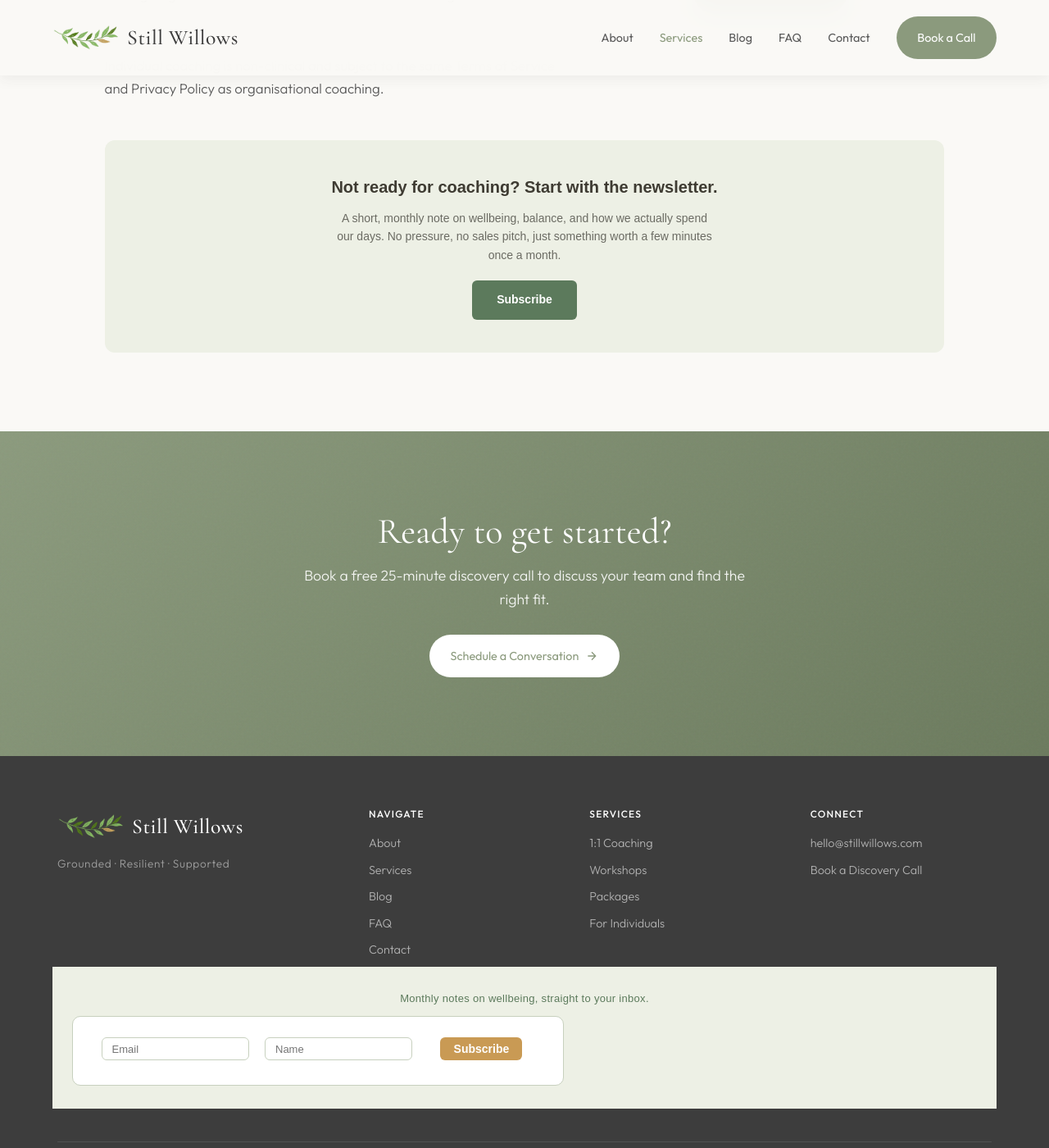
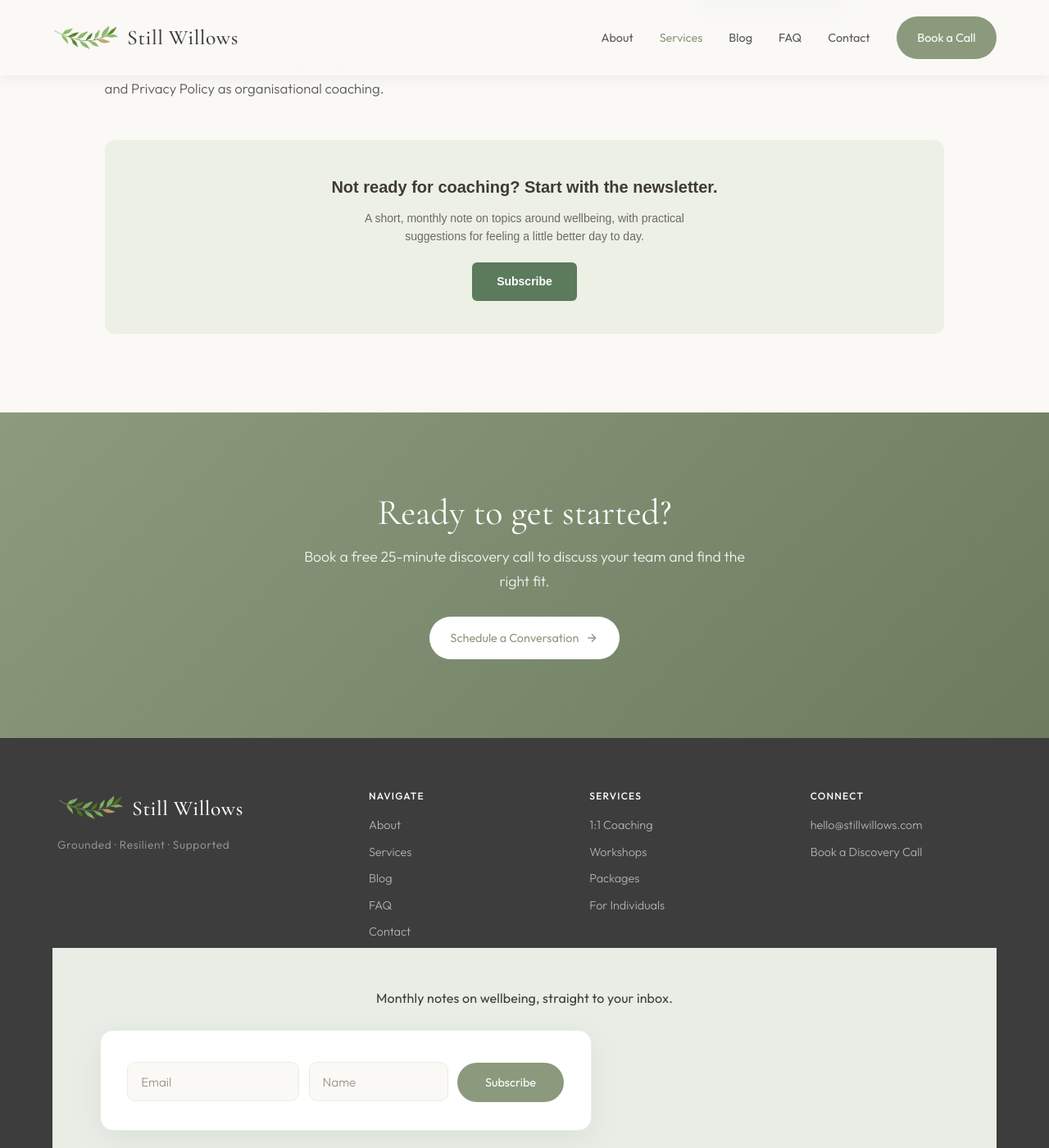
Before and after one commit to captainmike/stillwillows-website, a Jekyll site: the page built from services.md, in a window 1280 px wide and 1400 px high, scrolled down 3653 px. Shown: the whole window at 82% size. Built offline with Jekyll 4.4.1, drawn with Linux system fonts in a browser that asks for light colours; comment, search, counter and statistics services are not loaded.

Commit message:
Restyle footer signup widget to match design system, tweak copy
Footer: the Zoho Quick Form widget now uses the site's actual tokens
instead of the third-party defaults — sage-pale band, white card with
16px radius and soft shadow (matching .pilot-form-wrapper), cream
inputs with sage-pale borders and a sage focus ring (matching
.form-group input), a pill-shaped sage Subscribe button (matching
.btn), and Outfit throughout. The success/error states were re-tinted
to the same palette instead of generic green/red. Every script tag,
element id, hidden input name/value, and the form's action/method are
byte-for-byte unchanged — verified by diffing those attributes before
and after — only presentation changed.

Blog: dropped "honest" from the subscribe blurb per feedback.
Services: tightened the individuals-section blurb's grammar.
Co-Authored-By: Claude Sonnet 5 <noreply@anthropic.com>
Claude-Session: https://claude.ai/code/session_01Mw4ErnTp1PZACHf5pfyyKZ

```diff
--- a/_includes/footer.html
+++ b/_includes/footer.html
@@ -29,8 +29,8 @@
     </div>
   </div>
 
-  <div style="background-color:#EDF0E5; padding:28px 24px; text-align:center; font-family:Arial, Helvetica, sans-serif;">
-    <div style="font-size:13px; color:#5C7A5C; margin-bottom:10px; letter-spacing:0.3px;">
+  <div style="background-color: var(--sage-pale); padding: 3rem 5%; text-align:center; font-family: 'Outfit', sans-serif;">
+    <div style="font-size: 1rem; color: var(--charcoal); margin-bottom: 1.5rem; font-weight: 400; letter-spacing: 0.01em;">
       Monthly notes on wellbeing, straight to your inbox.
     </div>
 
@@ -43,14 +43,29 @@
       };
     </script>
     <style>.quick_form_28_css * { -webkit-box-sizing: border-box !important; -moz-box-sizing: border-box !important; box-sizing: border-box !important; overflow-wrap: break-word }@media only screen and (max-width: 600px) {.quick_form_28_css[name="SIGNUP_BODY"] { width: 100% !important; min-width: 100% !important; margin: 0px auto !important; padding: 0px !important } .SIGNUP_FLD { width: 90% !important; margin: 10px 5% !important; padding: 0px !important } .SIGNUP_FLD input { margin: 0 !important } }</style>
+    <style>
+      #EMBED_FORM_EMAIL_LABEL:focus,
+      #EMBED_FORM_NAME_LABEL:focus {
+        border-color: var(--sage) !important;
+        box-shadow: 0 0 0 3px rgba(139, 154, 125, 0.12) !important;
+      }
+      #EMBED_FORM_EMAIL_LABEL::placeholder,
+      #EMBED_FORM_NAME_LABEL::placeholder {
+        color: var(--stone) !important;
+        font-weight: 300 !important;
+      }
+      #zcWebOptin:hover {
+        background-color: var(--charcoal) !important;
+      }
+    </style>
     <!--Zoho Campaigns Web-Optin Form's Header Code Ends Here--><!--Zoho Campaigns Web-Optin Form Starts Here-->
     <div id="sf3z77019f59b46cf360de0cbc9ef70dc48e3ce5692afe3b492f897adca3319764c7" data-type="signupform" style="opacity: 1;">
       <div id="customForm">
-        <div class="quick_form_28_css" style="background-color: rgb(255, 255, 255); width: 600px; max-width: 100%; z-index: 2; font-family: Arial; border-width: 1px; border-style: solid; border-color: rgb(199, 208, 190); border-radius: 10px; background-position: 0px 100%; background-repeat: no-repeat; overflow: hidden" name="SIGNUP_BODY">
+        <div class="quick_form_28_css" style="background-color: white; width: 600px; max-width: 100%; z-index: 2; font-family: 'Outfit', sans-serif; border-width: 1px; border-style: solid; border-color: var(--sage-pale); border-radius: 16px; background-position: 0px 100%; background-repeat: no-repeat; overflow: hidden; box-shadow: 0 10px 40px rgba(0, 0, 0, 0.06);" name="SIGNUP_BODY">
           <div>
             <div style="display: none" id="SIGNUP_HEADING">Join Our Newsletter</div>
             <div style="position:relative;">
-              <div id="Zc_SignupSuccess" style="display:none;position:absolute;margin-left:4%;width:90%;background-color: white; padding: 3px; border: 3px solid rgb(194, 225, 154);  margin-top: 10px;margin-bottom:10px;word-break:break-all">
+              <div id="Zc_SignupSuccess" style="display:none;position:absolute;margin-left:4%;width:90%;background-color: var(--cream); padding: 0.75rem; border: 1px solid var(--sage);  margin-top: 10px;margin-bottom:10px;word-break:break-all; border-radius: 8px;">
                 <table width="100%" cellpadding="0" cellspacing="0" border="0">
                   <tbody>
                     <tr>
@@ -58,23 +73,23 @@
                         <img class="successicon" src="https://zgnp-zngp.maillist-manage.com/images/challangeiconenable.jpg" align="absmiddle">
                       </td>
                       <td>
-                        <span id="signupSuccessMsg" style="color: rgb(73, 140, 132); font-family: sans-serif; font-size: 14px;word-break:break-word">&nbsp;&nbsp;Thank you for Signing Up</span>
+                        <span id="signupSuccessMsg" style="color: var(--sage-dark); font-family: 'Outfit', sans-serif; font-size: 14px;word-break:break-word">&nbsp;&nbsp;Thank you for Signing Up</span>
                       </td>
                     </tr>
                   </tbody>
                 </table>
               </div>
             </div>
-            <form method="POST" id="zcampaignOptinForm" style="margin: 0px; width: 100%; padding: 0px 25px" action="https://zgnp-zngp.maillist-manage.com/weboptin.zc" target="_zcSignup">
-              <div style="background-color: rgb(255, 235, 232); padding: 10px; color: rgb(210, 0, 0); font-size: 11px; margin: 20px 10px 0px; border: 1px solid rgb(255, 217, 211); opacity: 1; display: none" id="errorMsgDiv">Please correct the marked field(s) below.</div>
-              <div style="position: relative; margin: 25px 0 30px; width: 180px; height: 28px; display: inline-block" class="SIGNUP_FLD">
-                <input type="text" style="font-size: 13px; border: 1px solid rgb(199, 208, 190); border-radius: 6px; width: 100%; height: 100%; z-index: 4; outline: none; padding: 8px 12px; color: rgb(62, 59, 50); text-align: left; font-family: &quot;Arial&quot;; background-color: rgb(255, 255, 255); box-sizing: border-box" placeholder="Email" changeitem="SIGNUP_FORM_FIELD" name="CONTACT_EMAIL" id="EMBED_FORM_EMAIL_LABEL">
+            <form method="POST" id="zcampaignOptinForm" style="margin: 0px; width: 100%; padding: 2rem 1.5rem 1.75rem" action="https://zgnp-zngp.maillist-manage.com/weboptin.zc" target="_zcSignup">
+              <div style="background-color: rgba(196, 166, 138, 0.15); padding: 0.6rem 0.75rem; color: var(--charcoal); font-size: 12px; margin: 0 0 1rem; border: 1px solid var(--terracotta-muted); opacity: 1; display: none; border-radius: 8px;" id="errorMsgDiv">Please correct the marked field(s) below.</div>
+              <div style="position: relative; margin: 0.4rem 0.5rem 0.4rem 0; width: 210px; height: 48px; display: inline-block" class="SIGNUP_FLD">
+                <input type="text" style="font-size: 0.95rem; border: 1px solid var(--sage-pale); border-radius: 10px; width: 100%; height: 100%; z-index: 4; outline: none; padding: 0.8rem 1rem; color: var(--charcoal); text-align: left; font-family: 'Outfit', sans-serif; font-weight: 300; background-color: var(--cream); box-sizing: border-box" placeholder="Email" changeitem="SIGNUP_FORM_FIELD" name="CONTACT_EMAIL" id="EMBED_FORM_EMAIL_LABEL">
               </div>
-              <div style="position: relative; margin: 25px 15px 30px; width: 180px; height: 28px; display: inline-block" class="SIGNUP_FLD">
-                <input type="text" style="font-size: 13px; border: 1px solid rgb(199, 208, 190); border-radius: 6px; width: 100%; height: 100%; z-index: 4; outline: none; padding: 8px 12px; color: rgb(62, 59, 50); text-align: left; font-family: &quot;Arial&quot;; background-color: rgb(255, 255, 255); box-sizing: border-box" placeholder="Name" changeitem="SIGNUP_FORM_FIELD" name="LASTNAME" id="EMBED_FORM_NAME_LABEL">
+              <div style="position: relative; margin: 0.4rem 0.5rem 0.4rem 0; width: 170px; height: 48px; display: inline-block" class="SIGNUP_FLD">
+                <input type="text" style="font-size: 0.95rem; border: 1px solid var(--sage-pale); border-radius: 10px; width: 100%; height: 100%; z-index: 4; outline: none; padding: 0.8rem 1rem; color: var(--charcoal); text-align: left; font-family: 'Outfit', sans-serif; font-weight: 300; background-color: var(--cream); box-sizing: border-box" placeholder="Name" changeitem="SIGNUP_FORM_FIELD" name="LASTNAME" id="EMBED_FORM_NAME_LABEL">
               </div>
-              <div style="position: relative; width: 100px; height: 28px; margin: 25px 15px 30px; display: inline-block" class="SIGNUP_FLD">
-                <input type="button" style="text-align: center; width: 100%; height: 100%; z-index: 5; border: 0px; color: rgb(255, 255, 255); cursor: pointer; outline: none; font-size: 14px; font-weight: bold; background-color: rgb(201, 154, 84); border-radius: 6px" name="SIGNUP_SUBMIT_BUTTON" id="zcWebOptin" value="Subscribe">
+              <div style="position: relative; width: 130px; height: 48px; margin: 0.4rem 0 0.4rem; display: inline-block" class="SIGNUP_FLD">
+                <input type="button" style="text-align: center; width: 100%; height: 100%; z-index: 5; border: 0px; color: white; cursor: pointer; outline: none; font-size: 0.9rem; font-weight: 400; background-color: var(--sage); border-radius: 100px; font-family: 'Outfit', sans-serif; transition: background-color 0.3s ease;" name="SIGNUP_SUBMIT_BUTTON" id="zcWebOptin" value="Subscribe">
               </div>
               <input type="hidden" id="fieldBorder" value="">
               <input type="hidden" id="submitType" name="submitType" value="optinCustomView">
--- a/_layouts/post.html
+++ b/_layouts/post.html
@@ -23,7 +23,7 @@ layout: default
       Enjoyed this?
     </div>
     <div style="font-size:14px; color:#6B6B63; margin-bottom:18px; max-width:420px; margin-left:auto; margin-right:auto; line-height:1.6;">
-      Get a short, honest note on wellbeing like this one, once a month, straight to your inbox.
+      Get a short reflection on wellbeing like this one, once a month, straight to your inbox.
     </div>
 
     <a href="https://zc.vg/Oz5WT" target="_blank" rel="noopener"
--- a/_layouts/services.html
+++ b/_layouts/services.html
@@ -149,7 +149,7 @@ layout: default
         Not ready for coaching? Start with the newsletter.
       </div>
       <div style="font-size:14px; color:#6B6B63; margin-bottom:20px; max-width:460px; margin-left:auto; margin-right:auto; line-height:1.6;">
-        A short, monthly note on wellbeing, balance, and how we actually spend our days. No pressure, no sales pitch, just something worth a few minutes once a month.
+        A short, monthly note on topics around wellbeing, with practical suggestions for feeling a little better day to day.
       </div>
 
       <a href="https://zc.vg/Oz5WT" target="_blank" rel="noopener"
```
